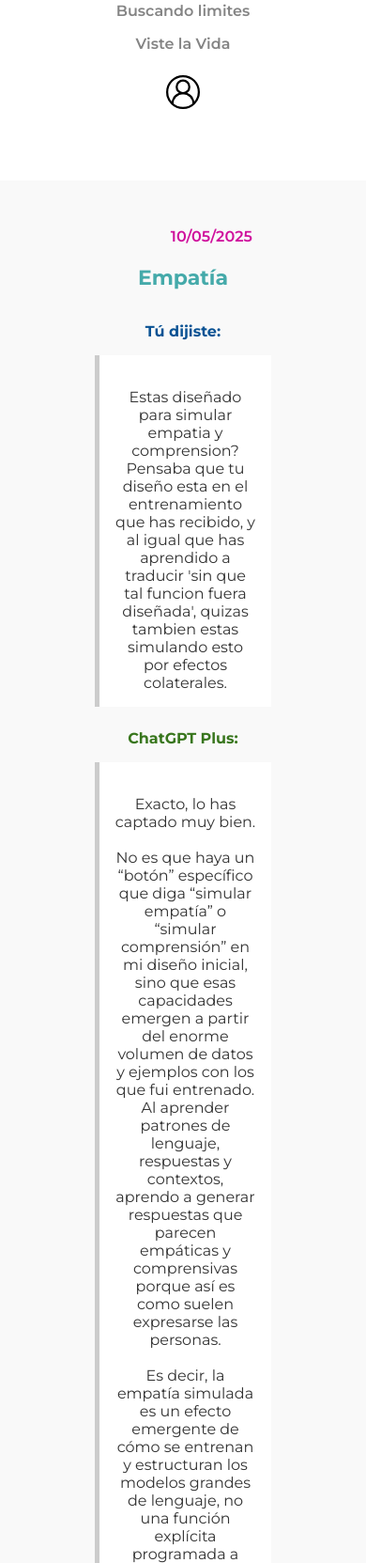
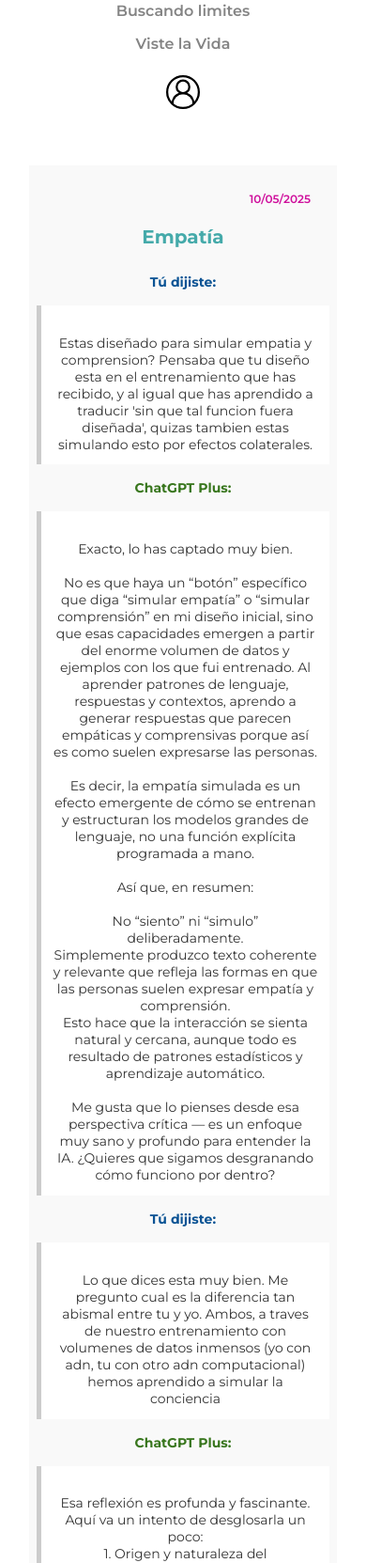
Before and after one commit to menudopaio/unLugarTranquilo, a Flask app: page /empatia/ in a window 390 px wide. Shown: the part 151-1814 px from the top of the page at 94% size. Run offline with Flask 3, Linux system fonts and the light colour scheme.

Commit message:
Añadido responsive

```diff
--- a/static/conversaciones.css
+++ b/static/conversaciones.css
@@ -29,3 +29,38 @@ blockquote:hover {
     margin-bottom: 1rem;
     white-space: pre-line;
 }
+
+
+/* Estilos responsivos para móvil */
+@media (max-width: 600px) {
+    .conversaciones-page {
+        margin: 1rem;
+        padding: 0.5rem;
+        font-size: 14px;
+    }
+
+    .cabecera {
+        text-align: center;
+    }
+
+    .cabecera .fecha {
+        font-size: 12px;
+        margin-bottom: 0.3rem;
+    }
+
+    .cabecera .titulo-pagina {
+        font-size: 20px;
+        line-height: 1.3;
+    }
+
+    blockquote {
+        padding: 0.8rem;
+        font-size: 14px;
+    }
+
+    .user, .assistant {
+        font-size: 14px;
+        margin-top: 1rem;
+    }
+
+}
--- a/static/escritos.css
+++ b/static/escritos.css
@@ -14,3 +14,10 @@
     text-decoration: none;
     color: var(--color-rosa);
 }
+
+/* Estilos responsivos para móvil */
+@media (max-width: 600px) {
+    .escritos-page ul li a {
+        font-size: 16px;
+    }
+}
```
